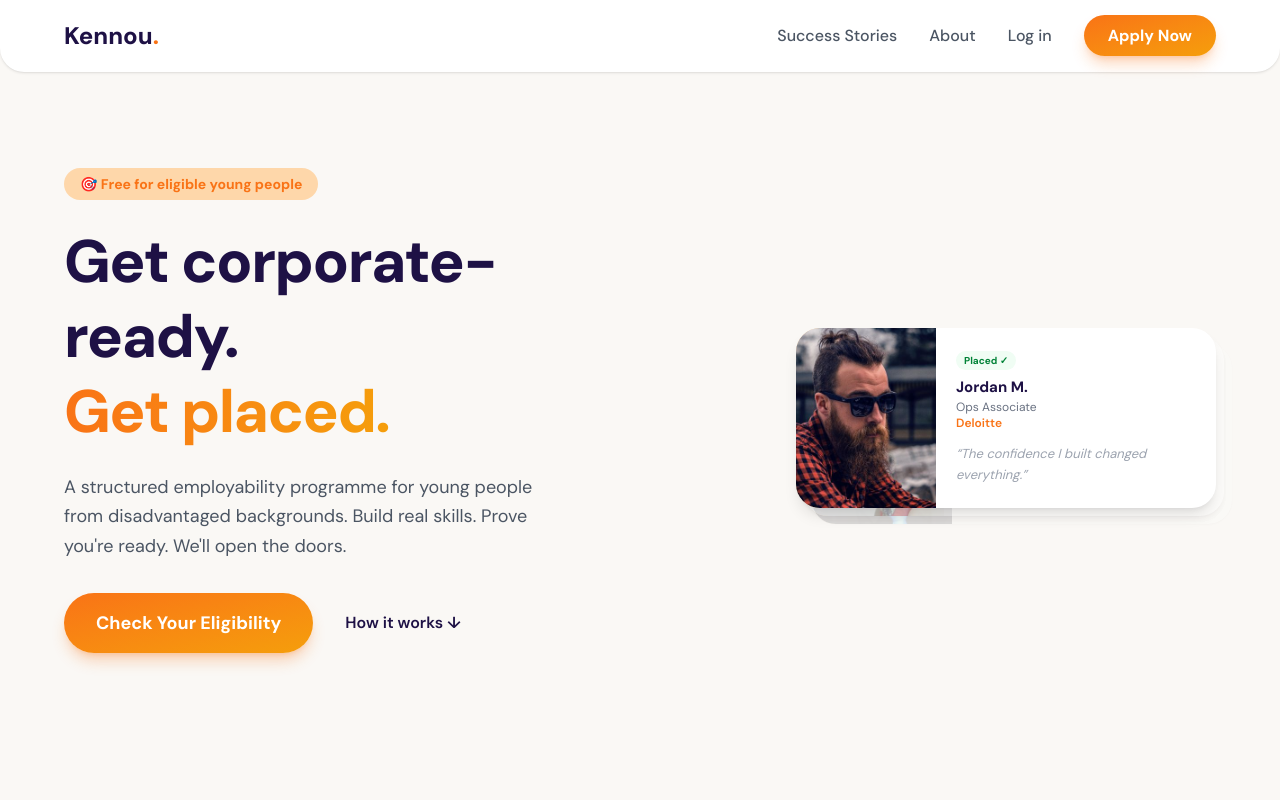
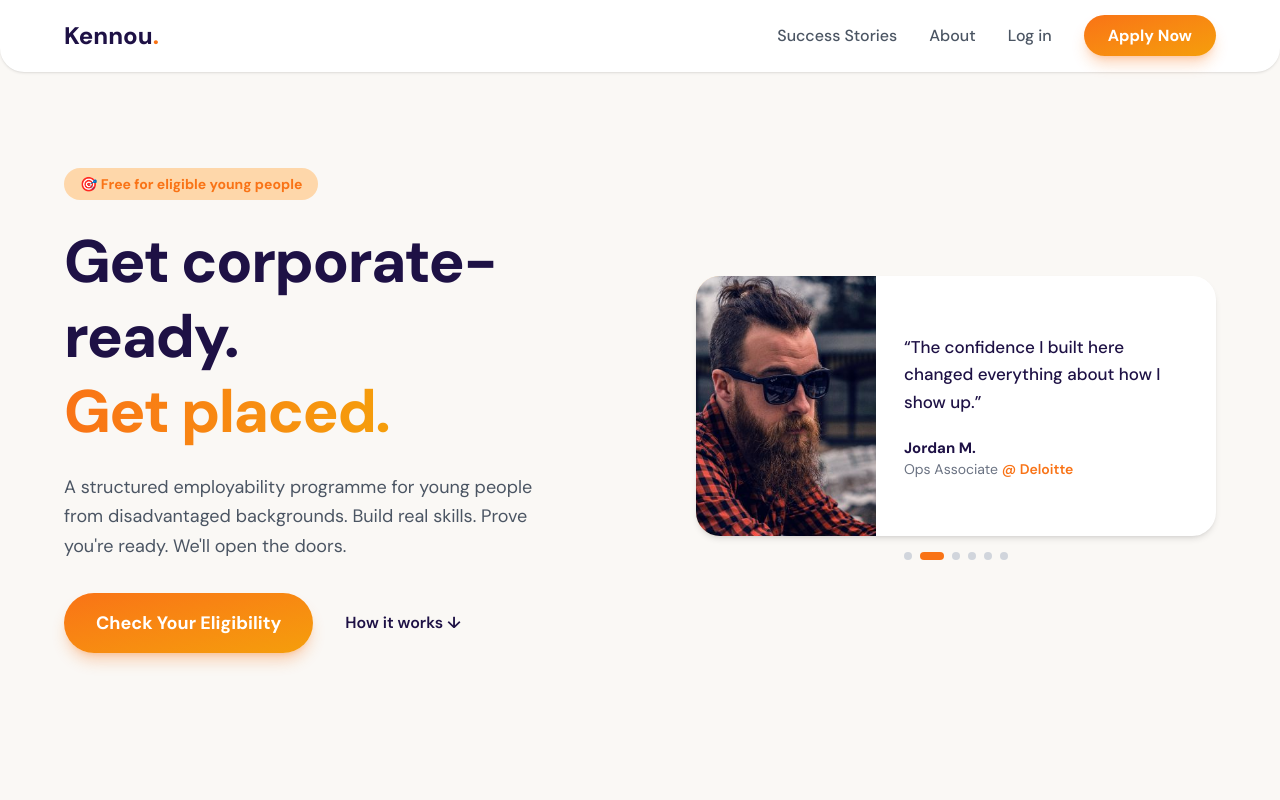
Before and after one commit to ridmo7/Kennou, a Next.js app: page / in a window 1280 px wide. Shown: the top 800 px of the page. Built offline with nearby package versions, Linux system fonts and the light colour scheme.

Commit message:
Hero carousel v4: large quote-led card, smooth horizontal slide, dot nav

```diff
--- a/src/components/HeroCarousel.tsx
+++ b/src/components/HeroCarousel.tsx
@@ -1,72 +1,101 @@
 "use client";
 
-import { useEffect, useState } from "react";
+import { useEffect, useState, useCallback } from "react";
 import Image from "next/image";
 
 const placements = [
-  { name: "Amara K.", role: "Graduate Analyst", company: "HSBC", quote: "Kennou gave me structure when I had none.", img: "/avatars/avatar-1.jpg" },
-  { name: "Jordan M.", role: "Ops Associate", company: "Deloitte", quote: "The confidence I built changed everything.", img: "/avatars/avatar-2.jpg" },
-  { name: "Priya S.", role: "Junior Consultant", company: "Accenture", quote: "Kennou showed me I belonged in corporate.", img: "/avatars/avatar-3.jpg" },
-  { name: "David W.", role: "Business Analyst", company: "PwC", quote: "From a council estate to PwC. Unreal.", img: "/avatars/avatar-4.jpg" },
-  { name: "Safia H.", role: "Marketing Exec", company: "Unilever", quote: "Doors I didn't know existed opened up.", img: "/avatars/avatar-5.jpg" },
-  { name: "Liam T.", role: "Tech Analyst", company: "KPMG", quote: "Two weeks that changed my whole trajectory.", img: "/avatars/avatar-6.jpg" },
+  { name: "Amara K.", role: "Graduate Analyst", company: "HSBC", quote: "Kennou gave me structure when I had none. I went from lost to landed.", img: "/avatars/avatar-1.jpg" },
+  { name: "Jordan M.", role: "Ops Associate", company: "Deloitte", quote: "The confidence I built here changed everything about how I show up.", img: "/avatars/avatar-2.jpg" },
+  { name: "Priya S.", role: "Junior Consultant", company: "Accenture", quote: "I never thought corporate was for someone like me. Kennou proved me wrong.", img: "/avatars/avatar-3.jpg" },
+  { name: "David W.", role: "Business Analyst", company: "PwC", quote: "From a council estate to PwC in three months. Still doesn't feel real.", img: "/avatars/avatar-4.jpg" },
+  { name: "Safia H.", role: "Marketing Exec", company: "Unilever", quote: "Doors I didn't even know existed started opening up for me.", img: "/avatars/avatar-5.jpg" },
+  { name: "Liam T.", role: "Tech Analyst", company: "KPMG", quote: "Two weeks of work changed the entire trajectory of my career.", img: "/avatars/avatar-6.jpg" },
 ];
 
-function Card({ person, className }: { person: (typeof placements)[0]; className?: string }) {
+export function HeroCarousel() {
+  const [current, setCurrent] = useState(0);
+  const [sliding, setSliding] = useState(false);
+  const [direction, setDirection] = useState<"left" | "right">("left");
+
+  const goNext = useCallback(() => {
+    if (sliding) return;
+    setDirection("left");
+    setSliding(true);
+    setTimeout(() => {
+      setCurrent((i) => (i + 1) % placements.length);
+      setSliding(false);
+    }, 500);
+  }, [sliding]);
+
+  useEffect(() => {
+    const id = setInterval(goNext, 5000);
+    return () => clearInterval(id);
+  }, [goNext]);
+
+  const goTo = (i: number) => {
+    if (sliding || i === current) return;
+    setDirection(i > current ? "left" : "right");
+    setSliding(true);
+    setTimeout(() => {
+      setCurrent(i);
+      setSliding(false);
+    }, 500);
+  };
+
+  const p = placements[current];
+
+  const slideClass = sliding
+    ? direction === "left"
+      ? "translate-x-[-40px] opacity-0"
+      : "translate-x-[40px] opacity-0"
+    : "translate-x-0 opacity-100";
+
   return (
-    <div className={`absolute inset-0 bg-white rounded-3xl shadow-lg flex items-stretch overflow-hidden ${className ?? ""}`}>
-      {/* Square photo */}
-      <div className="relative w-[140px] shrink-0 bg-gradient-to-br from-coral-soft to-amber-soft">
-        <Image src={person.img} alt={person.name} fill className="object-cover" sizes="140px" />
+    <div className="w-full max-w-[520px]">
+      <div className={`bg-white rounded-3xl shadow-md overflow-hidden transition-all duration-500 ease-out ${slideClass}`}>
+        <div className="flex items-stretch min-h-[260px]">
+          {/* Photo */}
+          <div className="relative w-[180px] shrink-0 bg-gradient-to-br from-coral-soft to-amber-soft">
+            <Image
+              src={p.img}
+              alt={p.name}
+              fill
+              className="object-cover"
+              sizes="180px"
+              priority
+            />
+          </div>
+
+          {/* Content — quote-led */}
+          <div className="flex-1 px-7 py-6 flex flex-col justify-center">
+            <p className="text-[17px] text-deep-purple font-medium leading-relaxed mb-5">
+              &ldquo;{p.quote}&rdquo;
+            </p>
+            <div>
+              <p className="font-bold text-[15px]">{p.name}</p>
+              <p className="text-sm text-gray-500">
+                {p.role} <span className="text-coral font-semibold">@ {p.company}</span>
+              </p>
+            </div>
+          </div>
+        </div>
       </div>
-      {/* Content */}
-      <div className="flex-1 px-5 py-5 flex flex-col justify-center min-w-0">
-        <span className="text-[10px] font-bold text-green-700 bg-green-50 px-2 py-0.5 rounded-full self-start mb-2">Placed ✓</span>
-        <p className="font-bold text-[15px] leading-tight">{person.name}</p>
-        <p className="text-xs text-gray-500 mt-0.5">{person.role}</p>
-        <p className="text-xs font-semibold text-coral">{person.company}</p>
-        <p className="text-[13px] text-gray-400 italic mt-3 leading-relaxed">&ldquo;{person.quote}&rdquo;</p>
+
+      {/* Dot indicators */}
+      <div className="flex justify-center gap-2 mt-4">
+        {placements.map((_, i) => (
+          <button
+            key={i}
+            onClick={() => goTo(i)}
+            aria-label={`Go to placement ${i + 1}`}
+            className={`rounded-full transition-all duration-300 ${
+              i === current
+                ? "w-6 h-2 bg-coral"
+                : "w-2 h-2 bg-gray-300 hover:bg-gray-400"
+            }`}
+          />
+        ))}
       </div>
     </div>
   );
 }
-
-export function HeroCarousel() {
-  const [active, setActive] = useState(0);
-  const [fade, setFade] = useState(true);
-
-  useEffect(() => {
-    const id = setInterval(() => {
-      setFade(false);
-      setTimeout(() => {
-        setActive((i) => (i + 1) % placements.length);
-        setFade(true);
-      }, 300);
-    }, 4000);
-    return () => clearInterval(id);
-  }, []);
-
-  const curr = placements[active];
-  const next1 = placements[(active + 1) % placements.length];
-  const next2 = placements[(active + 2) % placements.length];
-
-  return (
-    <div className="relative w-full max-w-[420px] h-[180px]">
-      {/* Back card (3rd) */}
-      <div className="absolute inset-0 translate-x-4 translate-y-4 opacity-[0.15]">
-        <Card person={next2} className="shadow-sm" />
-      </div>
-      {/* Middle card (2nd) */}
-      <div className="absolute inset-0 translate-x-2 translate-y-2 opacity-30">
-        <Card person={next1} className="shadow-md" />
-      </div>
-      {/* Front card (active) */}
-      <div
-        className="absolute inset-0 transition-opacity duration-300"
-        style={{ opacity: fade ? 1 : 0 }}
-      >
-        <Card person={curr} />
-      </div>
-    </div>
-  );
-}
```
